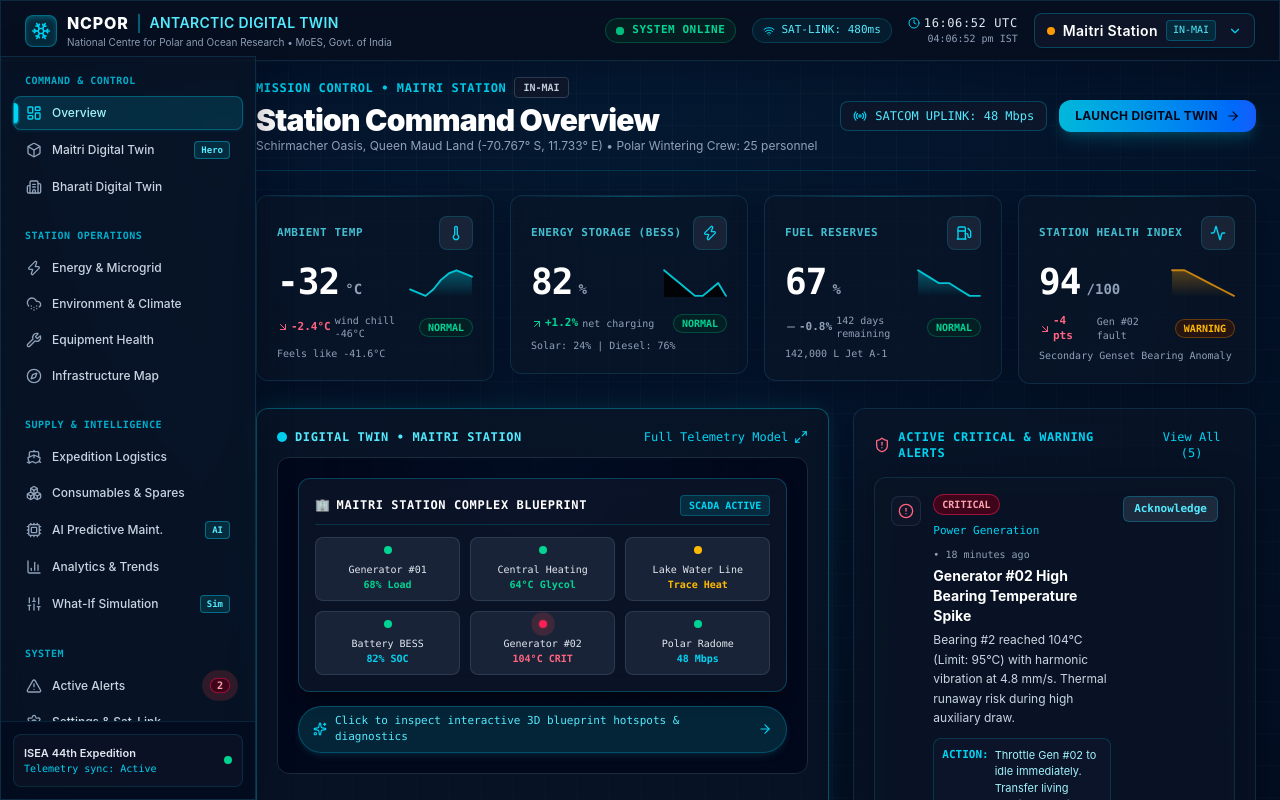
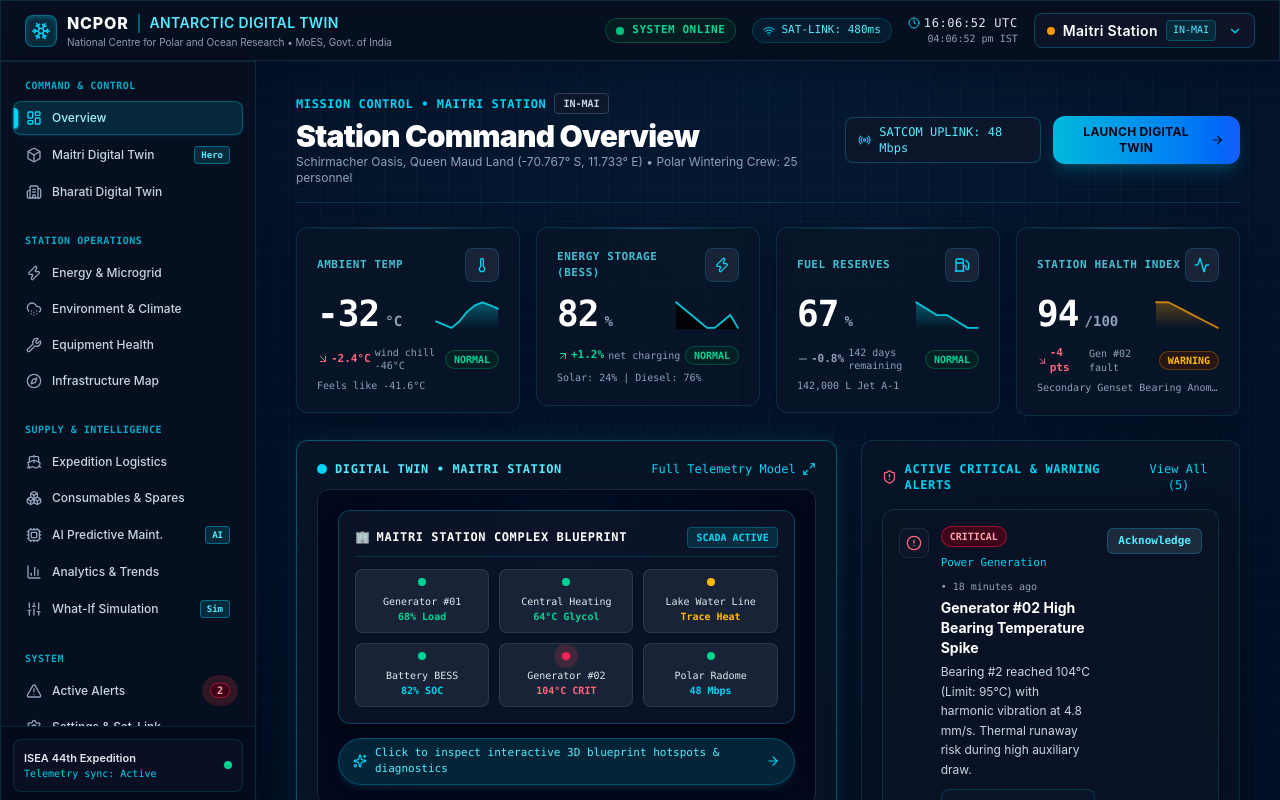
Before and after one commit to codingger/sih, a React (Vite) app in the folder my-react-app/: page / in a window 1280 px wide. Shown: the top 800 px of the page. Built offline with nearby package versions, Linux system fonts and the light colour scheme.

Commit message:
fix(layout): add generous breathing room between navbar/sidebar and page content for 90% and default zoom levels

```diff
--- a/my-react-app/src/App.jsx
+++ b/my-react-app/src/App.jsx
@@ -85,7 +85,7 @@
           alerts={alerts}
         />
 
-        <main className="flex-1 lg:pl-64 pt-4 pb-12 px-4 sm:px-6 polar-grid min-h-[calc(100vh-3.5rem)] overflow-x-hidden">
+        <main className="flex-1 min-w-0 pt-6 sm:pt-8 pb-16 px-5 sm:px-8 lg:px-10 polar-grid min-h-[calc(100vh-3.5rem)] overflow-x-hidden">
           <div className="max-w-7xl mx-auto">
             <AnimatePresence mode="wait">
               <motion.div
--- a/my-react-app/src/components/Sidebar.jsx
+++ b/my-react-app/src/components/Sidebar.jsx
@@ -79,8 +79,8 @@
       )}
 
       <aside
-        className={`fixed top-14 bottom-0 left-0 z-40 w-64 glass-panel border-r border-cyan-500/20 flex flex-col justify-between transition-transform duration-300 ease-in-out lg:translate-x-0 ${
-          isOpen ? 'translate-x-0' : '-translate-x-full'
+        className={`fixed lg:sticky top-14 bottom-0 lg:bottom-auto left-0 z-40 w-64 lg:h-[calc(100vh-3.5rem)] shrink-0 glass-panel border-r border-cyan-500/20 flex flex-col justify-between transition-transform duration-300 ease-in-out ${
+          isOpen ? 'translate-x-0' : '-translate-x-full lg:translate-x-0'
         }`}
       >
         {/* Navigation Links */}
```
